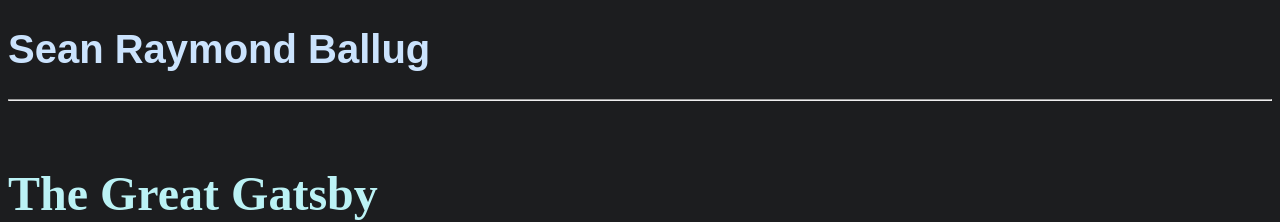
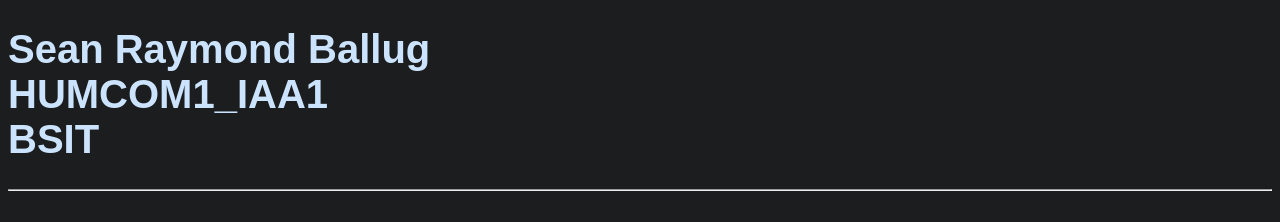
Before and after one commit to seanballug/HUMCOM1_IAA120212022, a plain HTML site: page Exercise1.html in a window 1280 px wide. Shown: the top 222 px of the page. Drawn offline with Linux system fonts and the light colour scheme.

Commit message:
Add files via upload

```diff
--- a/Exercise1.html
+++ b/Exercise1.html
@@ -4,7 +4,9 @@
     <title> My Favorite Book </title>
 <body>
     <body style="background-color:rgb(28, 29, 31);">
-        <h1 style= "color: rgb(203, 227, 253);font-family:fantasy;font-size: 250%;"" > Sean Raymond Ballug</h1>
+        <h1 style= "color: rgb(203, 227, 253);font-family:fantasy;font-size: 250%" > Sean Raymond Ballug <br>
+        HUMCOM1_IAA1 <br> BSIT </h2> </h1>
+
         <hr>
         <br>
         <h2 style="color: rgb(187, 242, 245); font-family: 'Times New Roman', Times, serif;font-size: 300%;"> The Great Gatsby </h2>
```
